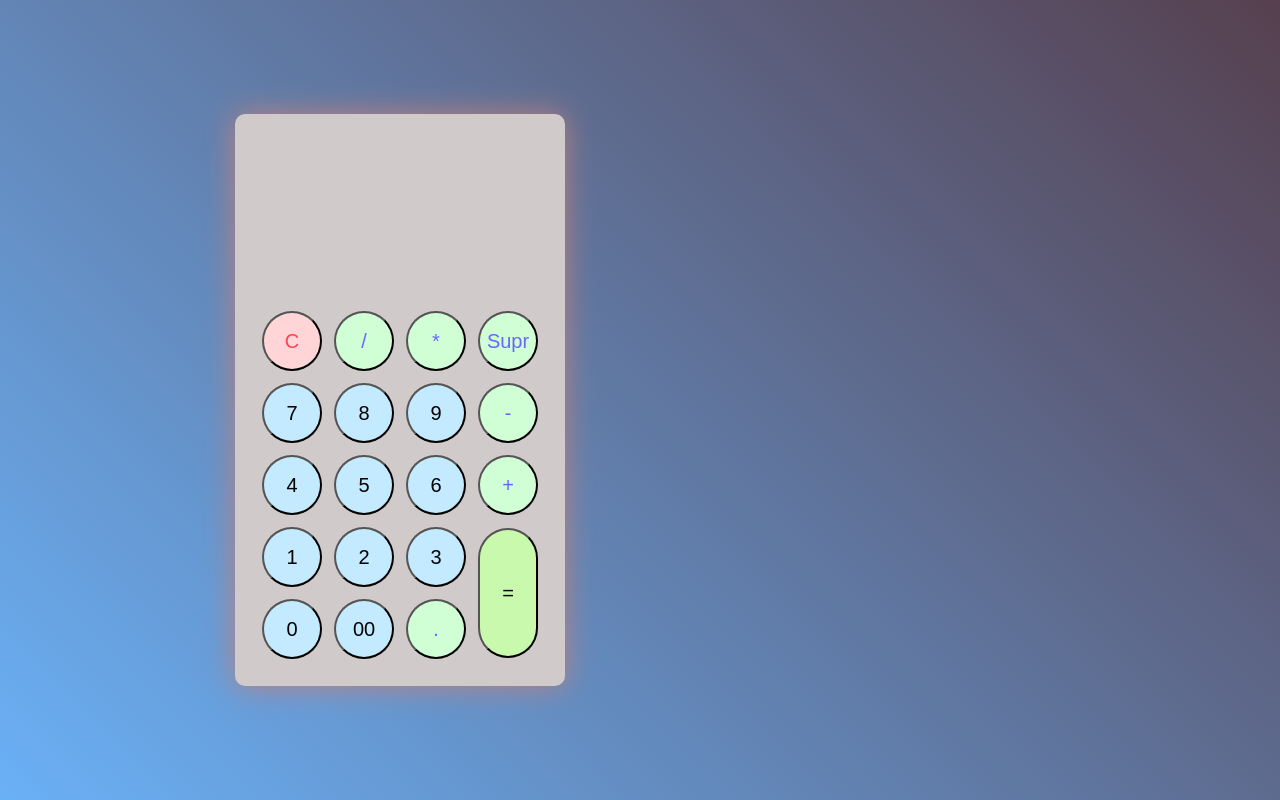
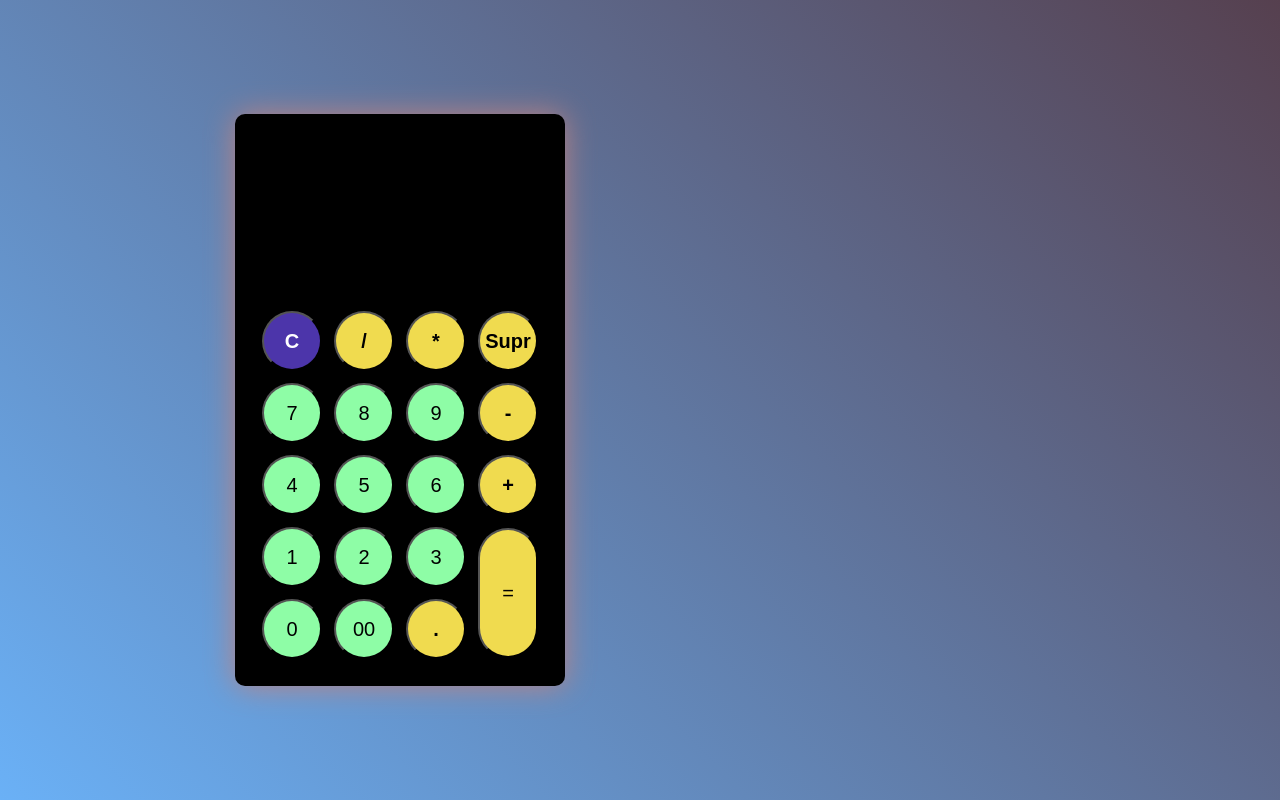
Before and after one commit to pabloperez293/calculadoraJS, a plain HTML site: page 1-Calculadora/index.html in a window 1280 px wide. Drawn offline with Linux system fonts and the light colour scheme.

Commit message:
ChangesTheme

```diff
--- a/1-Calculadora/css/styles.scss
+++ b/1-Calculadora/css/styles.scss
@@ -50,10 +50,36 @@ body {
   .btn-operator {
     background-color: #d0ffd6;
     color: #6967f9;
+    font-weight: 800;
   }
   .btn-equal {
     background-color: #c9f9ad;
     color: #000;
+  }
+  // Theme Dark
+  &.dark {
+    background-color: #000;
+    #display {
+      color: white;
+    }
+    #clear {
+      background-color: #4c35aa;
+      color: white;
+    }
+    .btn-number {
+      background-color: #8efda6;
+      color: black;
+      font-weight: 500;
+    }
+    .btn-operator {
+      background-color: #f0db4f;
+      color: black;
+    }
+    .btn-equal {
+      background-color: #f0db4f;
+      color: black;
+    }
+  }
 }
 .themeToggler {
   position: absolute;
@@ -90,6 +116,3 @@ body {
     transform: scale(1.1);
   }
 }
-}
-
-    // Dark theme
--- a/1-Calculadora/js/main.js
+++ b/1-Calculadora/js/main.js
@@ -18,3 +18,5 @@ buttons.forEach((item) => {
     }
   };
 });
+
+// Switch para hacer el cambio de thema dark
```
Also changed, not shown: 1-Calculadora/css/styles.css, 1 other file. Lines whose indentation alone changed are shown as unchanged.
